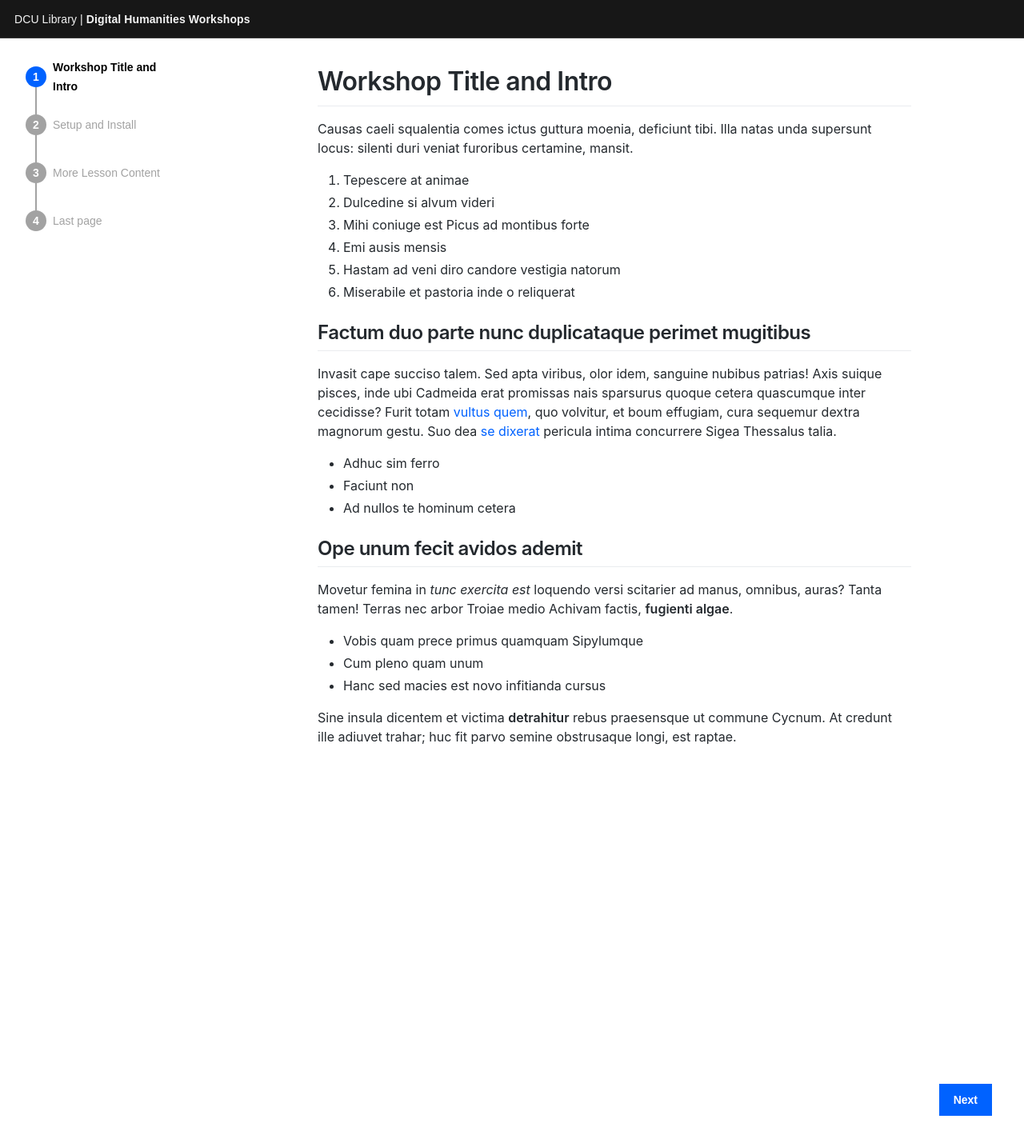
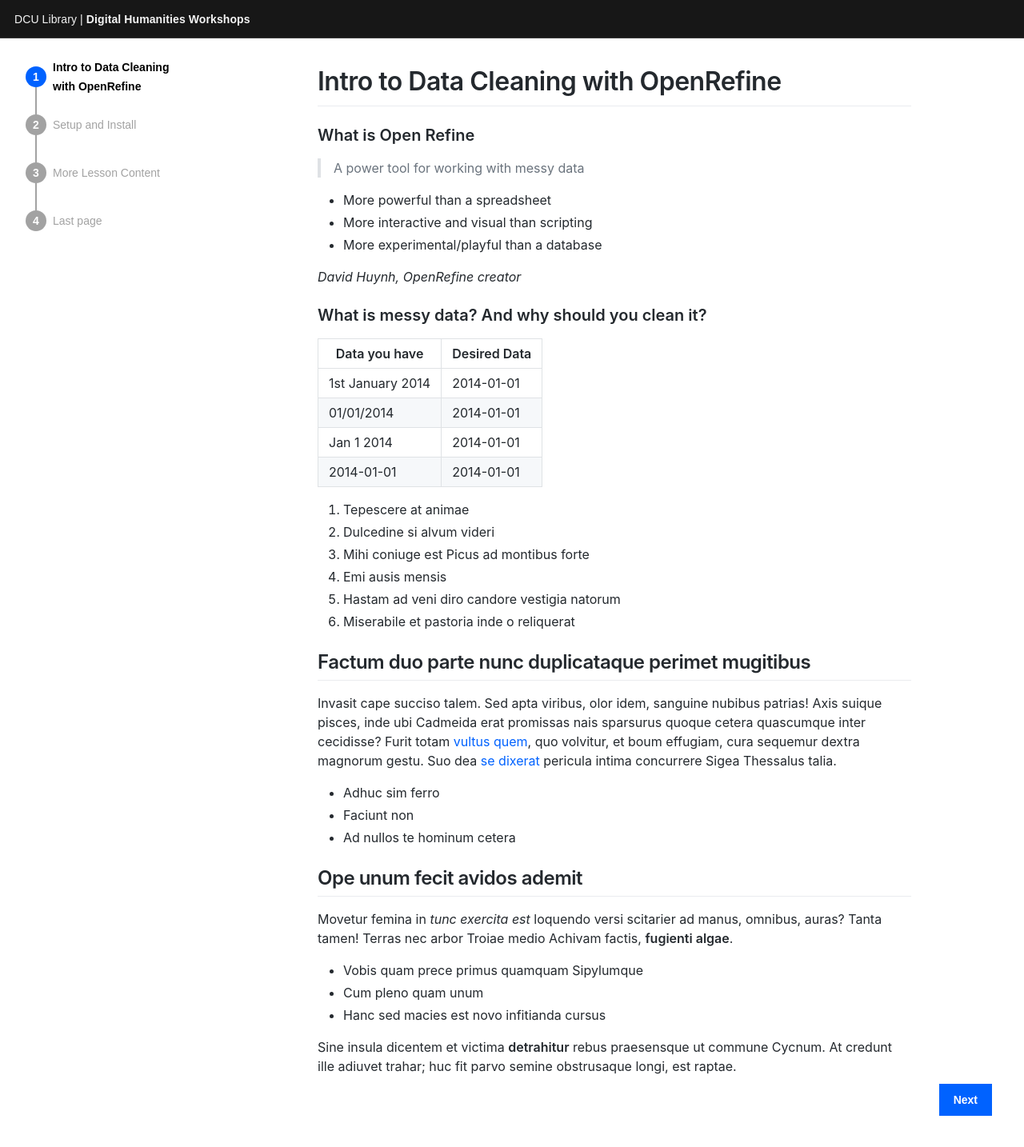
Before and after one commit to DCULibrary/open-refine-workshop, a Jekyll site: the page built from _workshop/index.md, in a window 1280 px wide. Shown: the top 1434 px of the page at 80% size. Built offline with Jekyll 4.4.1, drawn with Linux system fonts in a browser that asks for light colours; some web fonts are replaced.

```diff
--- a/_workshop/index.md
+++ b/_workshop/index.md
@@ -1,11 +1,25 @@
 ---
-title: Workshop Title and Intro # The title of the page
+title: Intro to Data Cleaning with OpenRefine # The title of the page
 date: 0000-01-01    # Page order is set by date
 ---
 
-Causas caeli squalentia comes ictus guttura moenia,
-deficiunt tibi. Illa natas unda supersunt locus: silenti duri veniat furoribus
-certamine, mansit.
+### What is Open Refine
+> A power tool for working with messy data
+
+* More powerful than a spreadsheet
+* More interactive and visual than scripting
+* More experimental/playful than a database
+
+_David Huynh, OpenRefine creator_
+
+### What is messy data? And why should you clean it?
+
+| Data you have | Desired Data |
+| ------------- | ------------ |
+| 1st January 2014 | 2014-01-01 |
+| 01/01/2014 | 2014-01-01 |
+| Jan 1 2014 | 2014-01-01 |
+| 2014-01-01 | 2014-01-01 |
 
 1. Tepescere at animae
 2. Dulcedine si alvum videri
```
Also changed, not shown: _workshop/setup.md (+0 -1 lines).
